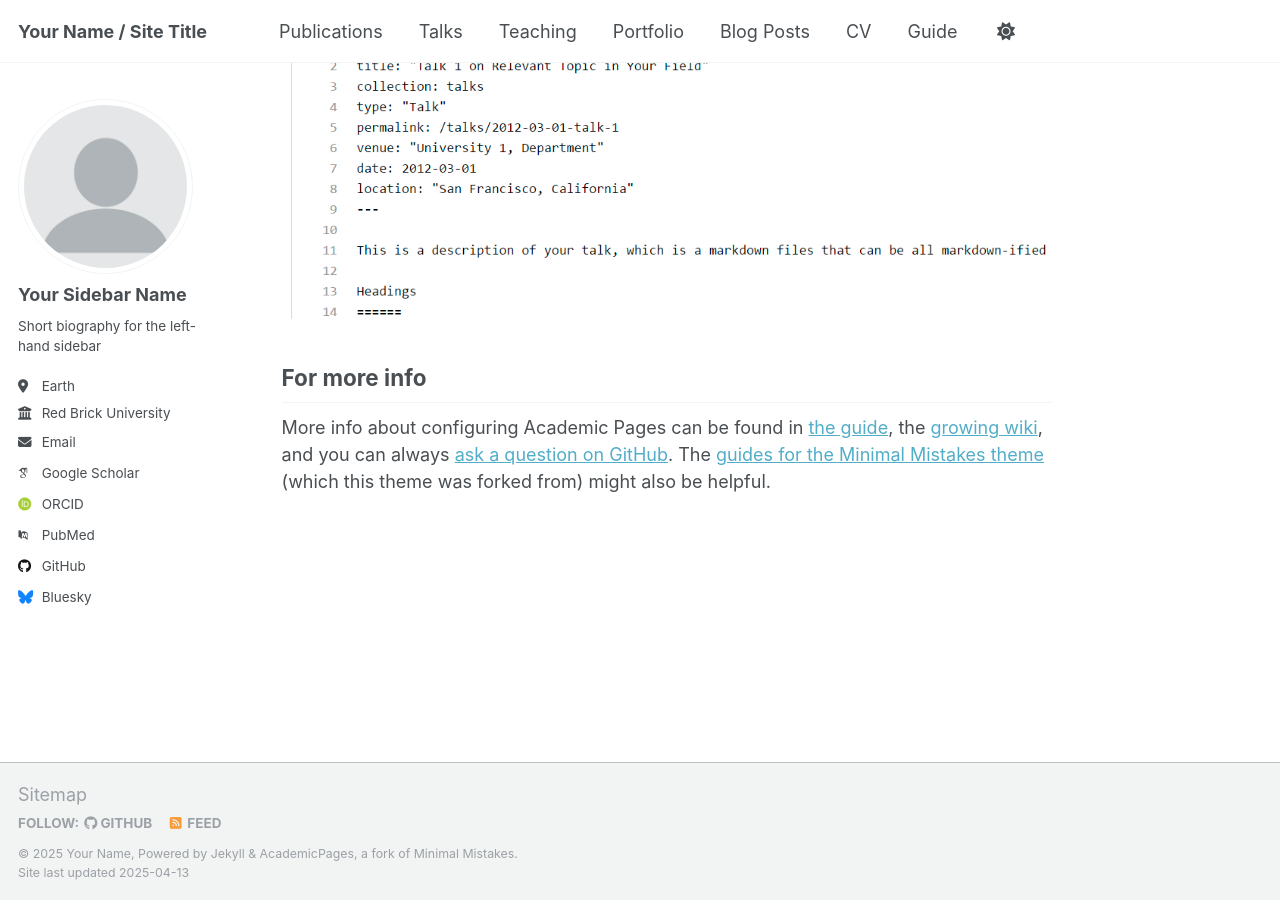
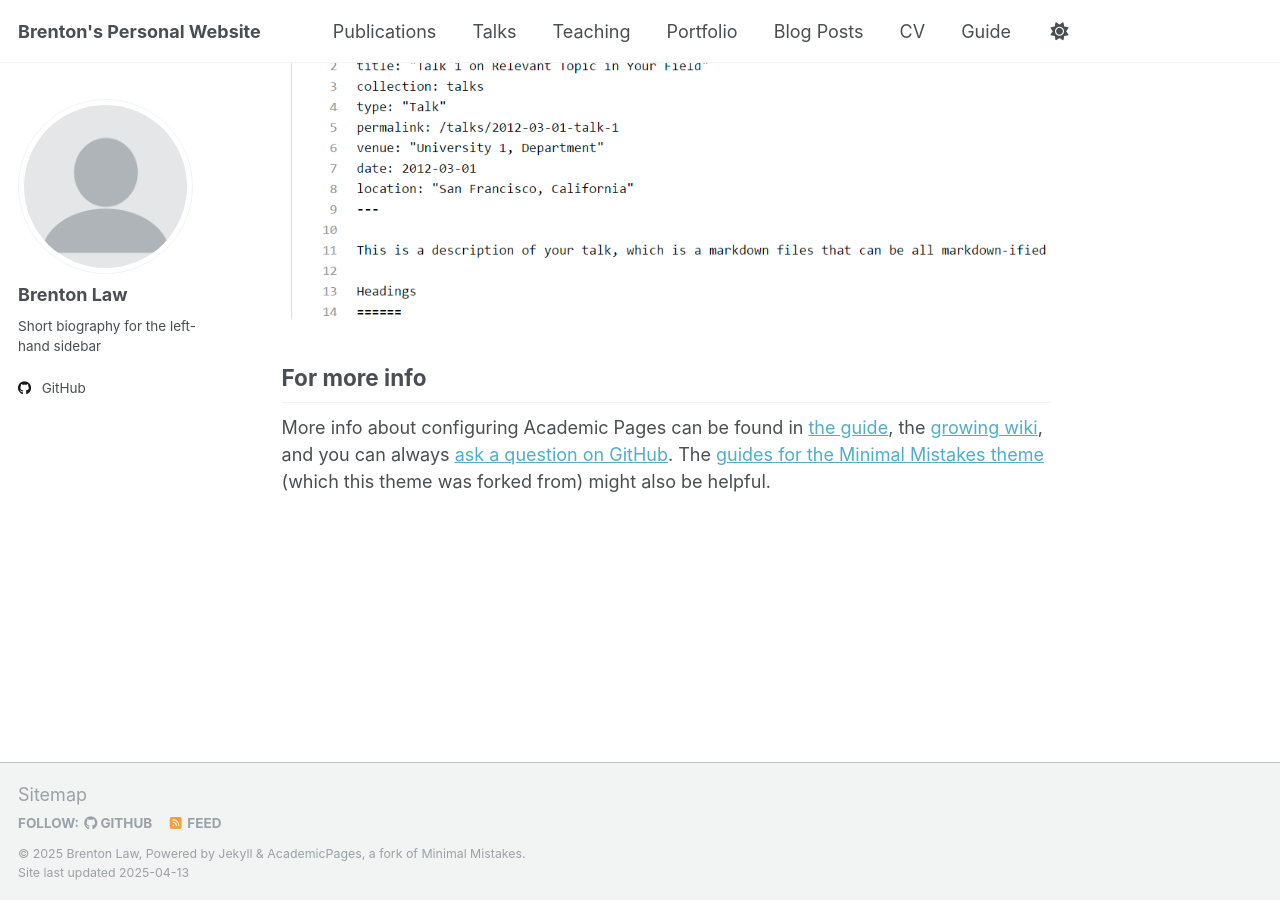
Before and after one commit to brtnlaw/personal_website, a Jekyll site: the page built from _pages/about.md, in a window 1280 px wide and 900 px high, scrolled down 2636 px. Built offline with Jekyll 4.4.1, drawn with Linux system fonts in a browser that asks for light colours; some web fonts are replaced.

Commit message:
first commit to edit the config

```diff
--- a/Gemfile
+++ b/Gemfile
@@ -7,6 +7,8 @@ group :jekyll_plugins do
   gem 'jekyll-redirect-from'
   gem 'jemoji'
   gem 'webrick', '~> 1.8'
+  gem 'tzinfo'
+  gem 'tzinfo-data'
 end
 
 gem 'github-pages'
--- a/_config.yml
+++ b/_config.yml
@@ -9,13 +9,13 @@
 # Basic Site Settings
 locale                   : "en-US"
 site_theme               : "default"
-title                    : "Your Name / Site Title"
+title                    : "Brenton's Personal Website"
 title_separator          : "-"
-name                     : &name "Your Name"
-description              : &description "personal description"
-url                      : https://academicpages.github.io # the base hostname & protocol for your site e.g. "https://[your GitHub username].github.io"
+name                     : &name "Brenton Law"
+description              : &description "Personal Website"
+url                      : https://brtnlaw.github.io # the base hostname & protocol for your site e.g. "https://[your GitHub username].github.io"
 baseurl                  : "" # the subpath of your site, e.g. "/blog"
-repository               : "academicpages/academicpages.github.io"
+repository               : "brtnlaw/brtnlaw.github.io"
 
 # Site Author - The following control what appear as part of the author content on the side bar.
 #               If a field is blank the icon and link will not appear, otherwise it will be shown.
@@ -23,21 +23,21 @@ repository               : "academicpages/academicpages.github.io"
 author:
   # Biographic information
   avatar           : "profile.png"
-  name             : "Your Sidebar Name"
+  name             : "Brenton Law"
   pronouns         : # example: "she/her"
   bio              : "Short biography for the left-hand sidebar"
-  location         : "Earth"
-  employer         : "Red Brick University"
+  location         : # URL
+  employer         : # URL
   uri              : # URL
-  email            : "none@example.org"
+  email            : # URL
 
   # Academic websites
   arxiv            : # URL - Update with the correct link to your profile
-  googlescholar    : "https://scholar.google.com/citations?user=PS_CX0AAAAAJ"
+  googlescholar    : # URL
   impactstory      : # URL
-  orcid            : "http://orcid.org/yourorcidurl"
+  orcid            : # URL
   semantic         : # URL
-  pubmed           : "https://www.ncbi.nlm.nih.gov/pubmed/?term=john+snow"
+  pubmed           : # URL
   researchgate     : # URL
   scopus           : # URL
 
@@ -45,12 +45,12 @@ author:
   bitbucket        : # Username - Update with your username on the site
   codepen          : # Username
   dribbble         : # Username
-  github           : "academicpages"
+  github           : "brtnlaw"
   kaggle           : # Username
   stackoverflow    : # User number or user number and name (i.e., use "1" or "1/jeff-atwood")
 
   # Social media
-  bluesky          : "bsky.app" # Replace this with you Bluesky username
+  bluesky          : # Username # Replace this with you Bluesky username
   facebook         : # Username
   flickr           : # Username
   foursquare       : # Username
```
